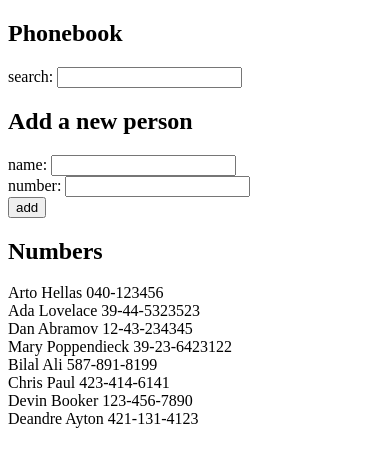
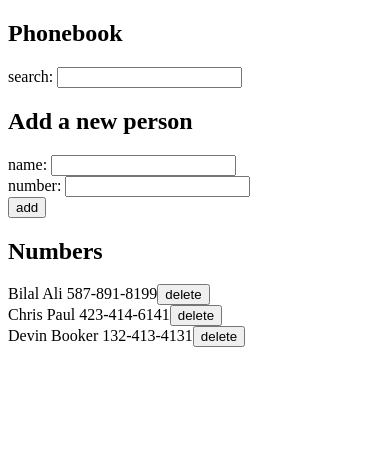
Before and after one commit to bilala45/full-stack-open-2022, a React (Create React App) app in the folder part2/phonebook/: page / in a window 390 px wide. Shown: the top 466 px of the page. Built offline with nearby package versions, Linux system fonts and the light colour scheme; data requests are answered from the project's data file.

Commit message:
add delete feature to remove contacts from phonebook

```diff
--- a/part2/phonebook/db.json
+++ b/part2/phonebook/db.json
@@ -1,25 +1,5 @@
 {
   "persons": [
-    {
-      "name": "Arto Hellas",
-      "number": "040-123456",
-      "id": 1
-    },
-    {
-      "name": "Ada Lovelace",
-      "number": "39-44-5323523",
-      "id": 2
-    },
-    {
-      "name": "Dan Abramov",
-      "number": "12-43-234345",
-      "id": 3
-    },
-    {
-      "name": "Mary Poppendieck",
-      "number": "39-23-6423122",
-      "id": 4
-    },
     {
       "name": "Bilal Ali",
       "number": "587-891-8199",
@@ -32,13 +12,8 @@
     },
     {
       "name": "Devin Booker",
-      "number": "123-456-7890",
+      "number": "132-413-4131",
       "id": 7
-    },
-    {
-      "name": "Deandre Ayton",
-      "number": "421-131-4123",
-      "id": 8
     }
   ]
 }
--- a/part2/phonebook/src/App.js
+++ b/part2/phonebook/src/App.js
@@ -14,7 +14,7 @@ const App = () => {
   // retrieve initial data
   useEffect(() => {
     personServices
-      .get()
+      .getAll()
       .then((initialData) => setPersons(initialData))
       .catch((error) => console.log("Error fetching resource."));
   }, []);
@@ -35,7 +35,7 @@ const App = () => {
       />
 
       <h2>Numbers</h2>
-      <Numbers persons={persons} search={search} />
+      <Numbers persons={persons} search={search} setPersons={setPersons} />
     </div>
   );
 };
--- a/part2/phonebook/src/components/Numbers.js
+++ b/part2/phonebook/src/components/Numbers.js
@@ -1,5 +1,7 @@
+import personServices from "../services/person";
+
 const Numbers = (props) => {
-  const { persons, search } = props;
+  const { persons, search, setPersons } = props;
 
   // filtered array created from search query
   const showPersons =
@@ -9,11 +11,29 @@ const Numbers = (props) => {
           person.name.toLowerCase().includes(search.toLowerCase())
         );
 
+  // deletes user from phonebook
+  const handleDelete = (id) => {
+    // should this be showPersons?
+    const associatedUser = persons.find((person) => person.id === id);
+    const message = `Delete ${associatedUser.name} from phonebook?`;
+    const baseURL = "http://localhost:3001/persons";
+
+    // deletes user if user presses ok
+    if (window.confirm(message)) {
+      personServices
+        .deleteNote(id)
+        .catch((error) => console.log("error with deletion"));
+      // passes new persons array with elements that don't match id
+      setPersons(persons.filter((person) => person.id !== id));
+    }
+  };
+
   return (
     <div>
       {showPersons.map((person) => (
         <div key={person.id}>
           {person.name} {person.number}
+          <button onClick={() => handleDelete(person.id)}>delete</button>
         </div>
       ))}
     </div>
--- a/part2/phonebook/src/components/PersonForm.js
+++ b/part2/phonebook/src/components/PersonForm.js
@@ -31,7 +31,7 @@ const PersonForm = (props) => {
     // posts newContact if user is not in phonebook, displays alert otherwise
     inPhonebook === -1
       ? personServices
-          .create(newContact)
+          .createNote(newContact)
           .then((newPerson) => setPersons(persons.concat(newPerson)))
           .catch((error) => console.log("post error"))
       : alert(`${newName} is already in phonebook`);
--- a/part2/phonebook/src/services/person.js
+++ b/part2/phonebook/src/services/person.js
@@ -1,12 +1,16 @@
 import axios from "axios";
 const baseURL = "http://localhost:3001/persons";
 
-const get = () => {
+const getAll = () => {
   return axios.get(baseURL).then((response) => response.data);
 };
 
-const create = (newObject) => {
+const createNote = (newObject) => {
   return axios.post(baseURL, newObject).then((response) => response.data);
 };
 
-export default { get, create };
+const deleteNote = (id) => {
+  return axios.delete(`${baseURL}/${id}`);
+};
+
+export default { getAll, createNote, deleteNote };
```
